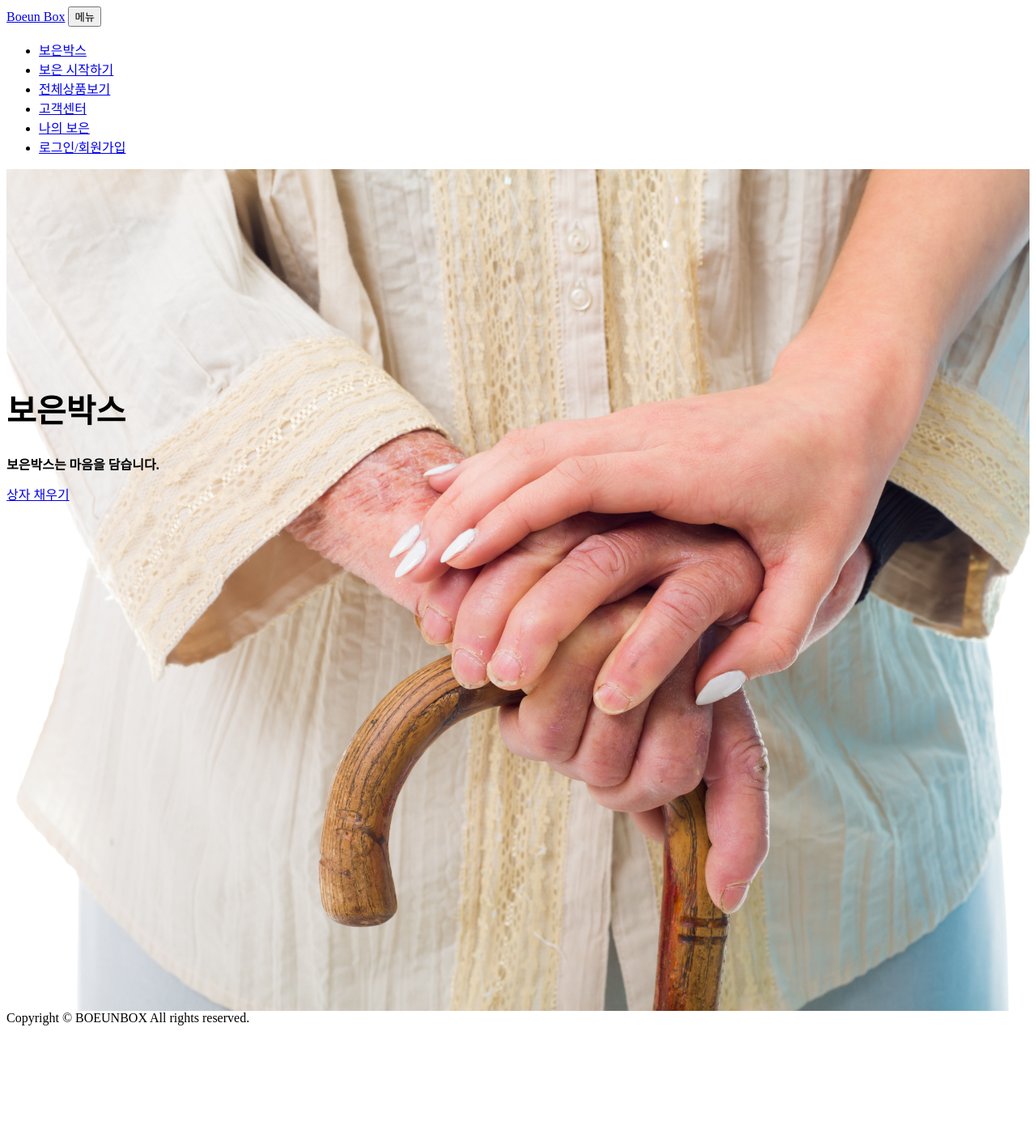
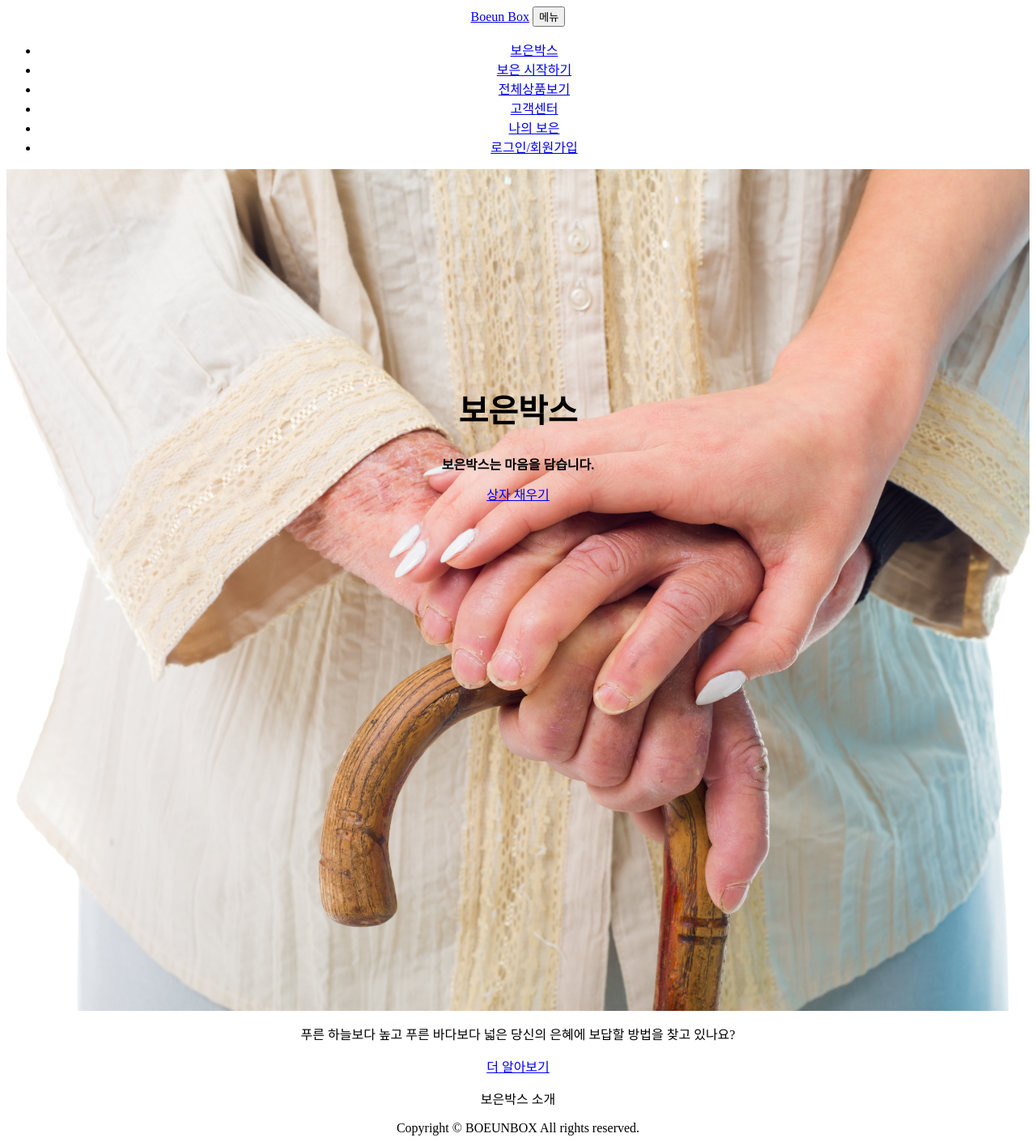
Before and after one commit to boeunbox/bbteam, a Django app: page / in a window 1280 px wide. Shown: the whole page at 81% size. Before the commit the page ends 1267 px from the top, so only its background shows below. Run offline with Django 3.2, Linux system fonts and the light colour scheme; some web fonts are replaced.

Commit message:
index -section추가

```diff
--- a/boeunbox/mainapp/static/css/index.css
+++ b/boeunbox/mainapp/static/css/index.css
@@ -20,3 +20,7 @@
     font-family: 'MapoFlowerIsland';
     font-size: 1rem;
 }
+
+.container{
+    text-align: center;
+}
--- a/boeunbox/mainapp/templates/index.html
+++ b/boeunbox/mainapp/templates/index.html
@@ -32,4 +32,15 @@
         </div>
     </div>
 </header>
+<section>
+    <div class="container">
+        <p>푸른 하늘보다 높고 푸른 바다보다 넓은 당신의 은혜에 보답할 방법을 찾고 있나요?</p>
+        <a class="btn btn-primary js-scroll-trigger" href="{% url 'subscr' %}">더 알아보기</a>
+    </div>
+</section>
+<section>
+    <div class="container">
+        <p>보은박스 소개</p>
+    </div>
+</section>
 {% endblock %}
```
